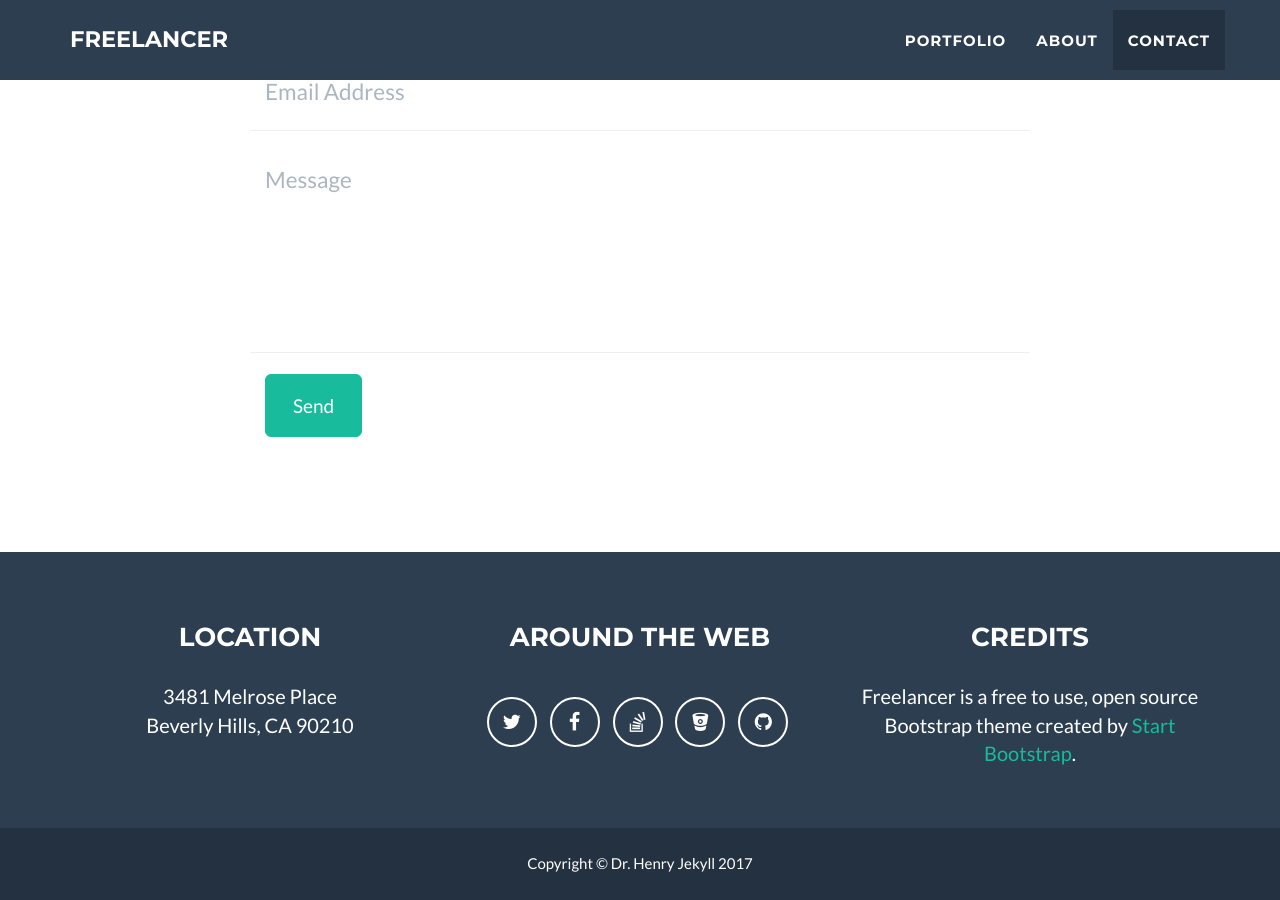
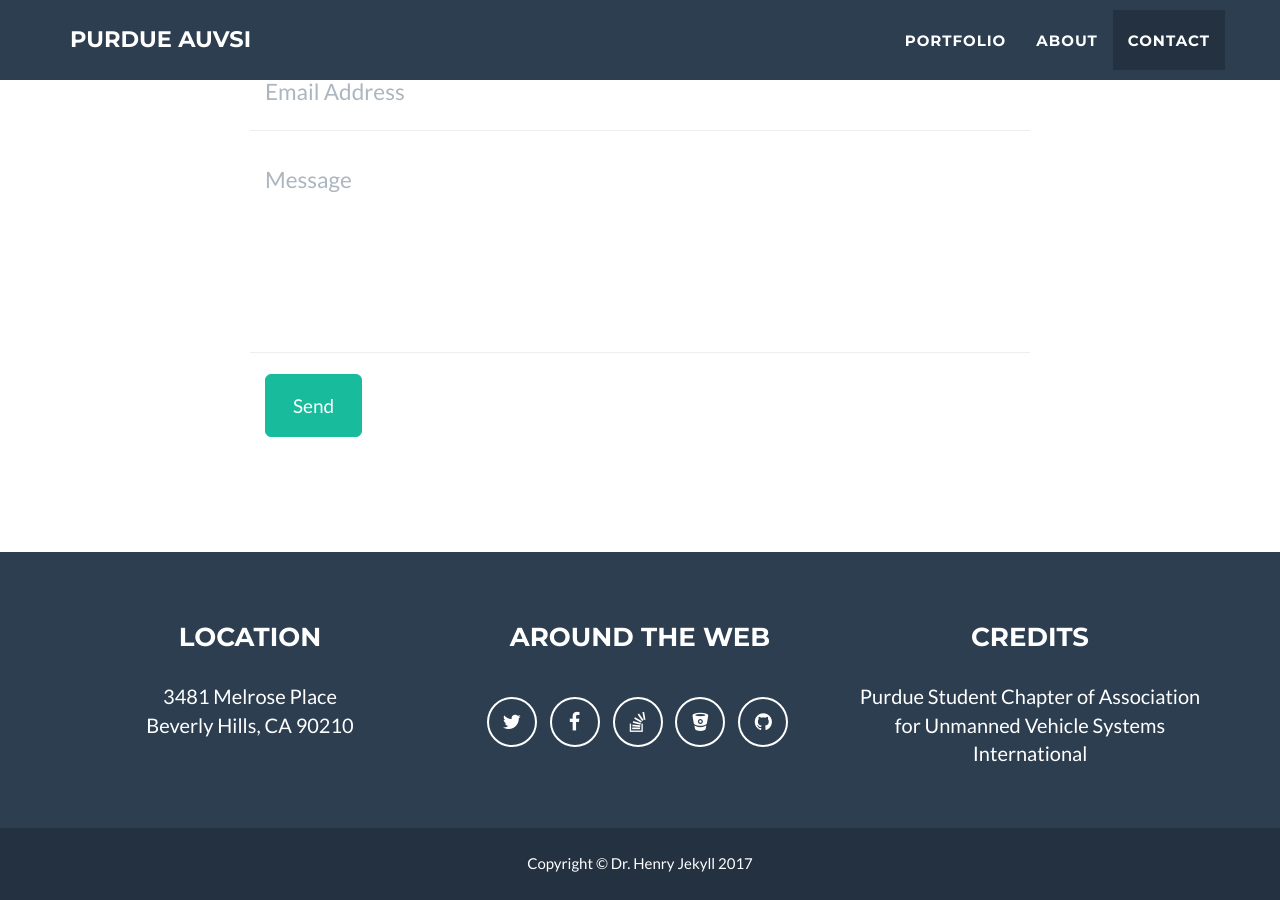
Before and after one commit to purdue-arc/website, a Jekyll site: the page built from index.html, in a window 1280 px wide and 900 px high, scrolled down 2764 px. Built offline with Jekyll 4.4.1, drawn with Linux system fonts in a browser that asks for light colours; part of the change alters nothing that is shown; some of the changed text lies outside the part shown.

Commit message:
Update _config.yml

```diff
--- a/_config.yml
+++ b/_config.yml
@@ -1,11 +1,11 @@
 # Site settings
-title: Freelancer
-email: your-email@domain.com
-url: https://example.github.io
-description: "Write an awesome description for your new site here. You can edit this line in _config.yml. It will appear in your document head meta (for Google search results) and in your feed.xml site description."
-keywords: "your keywords, separated by commas"
-skills: "Web Developer - Graphic Artist - User Experience Designer"
-meta_author: LastName FirstName
+title: Purdue AUVSI
+email: your-sheridak@purdue.edu
+url: https://pauvsi.github.io
+description: "Purdue Student Chapter of AUVSI. We work on various robotics projects with high levels of autonomy."
+keywords: "purdue, auvsi, robotics, computer vision, machine learning, state estimation"
+skills: "Robotics"
+meta_author: AUVSI, Purdue
 
 # Google webmaster tools
 google_verify:
@@ -56,7 +56,7 @@ address:
   - line: Beverly Hills, CA 90210
 
 # Credits content
-credits: 'Freelancer is a free to use, open source Bootstrap theme created by <a href="http://startbootstrap.com">Start Bootstrap</a>.'
+credits: 'Purdue Student Chapter of Association for Unmanned Vehicle Systems International'
 
 # Build settings
 markdown: kramdown
```
